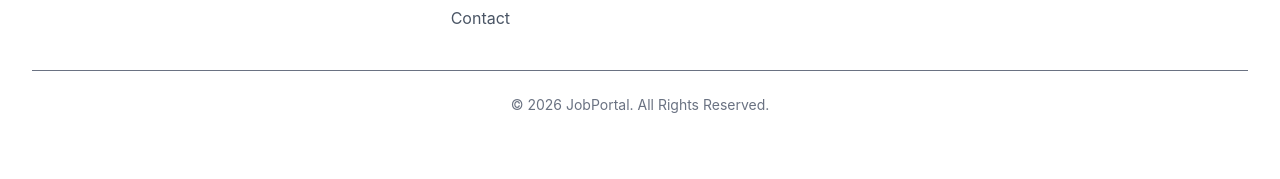
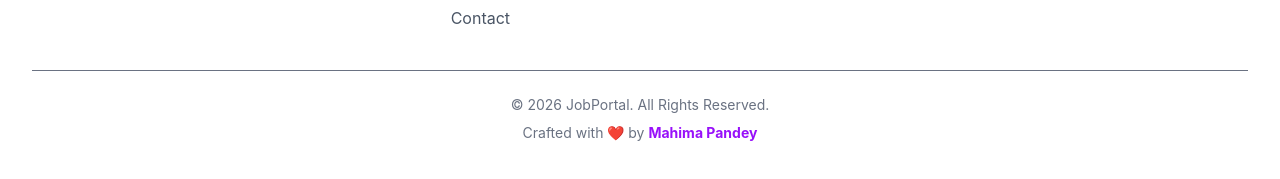
Before and after one commit to MP105/Job-portal, a React app in the folder frontend/: page / in a window 1280 px wide. Shown: the part 1168-1347 px from the top of the page. Built offline with nearby package versions, Linux system fonts and the light colour scheme; no server answers; the HTML template or start-up script is replaced by a standard one.

Commit message:
footer-update

```diff
--- a/frontend/src/components/Footer.jsx
+++ b/frontend/src/components/Footer.jsx
@@ -100,9 +100,18 @@ function Footer() {
         </div>
 
         {/* Bottom */}
-        <div className="border-t mt-10 pt-6 text-center text-sm text-gray-500">
-          © {new Date().getFullYear()} JobPortal. All Rights Reserved.
-        </div>
+ <div className="border-t mt-10 pt-6 text-center text-sm text-gray-500">
+  <p>
+    © {new Date().getFullYear()} JobPortal. All Rights Reserved.
+  </p>
+
+  <p className="mt-2">
+    Crafted with ❤️ by{" "}
+    <span className="font-bold text-purple-600">
+      Mahima Pandey
+    </span>
+  </p>
+</div>
 
       </div>
     </footer>
```
